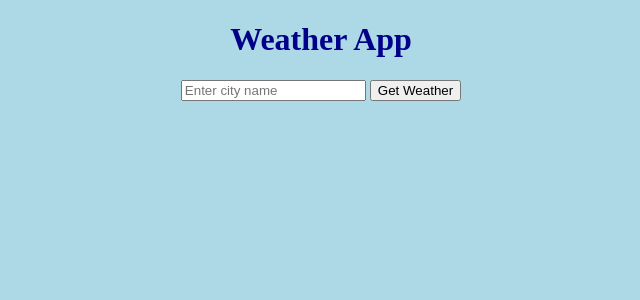
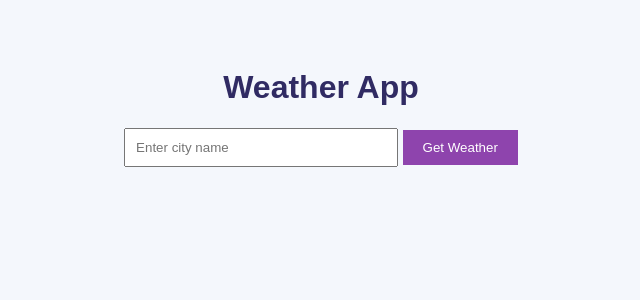
Before and after one commit to niharikadevarakonda/django-basic, a Django app: page /weather/ in a window 1280 px wide. Shown: the top 300 px of the page, without its empty margins (319-959 px from the left). Run offline with Django 5.2, Linux system fonts and the light colour scheme.

Commit message:
Update style.css

```diff
--- a/myproject/static/style.css
+++ b/myproject/static/style.css
@@ -1,14 +1,35 @@
 body {
-    background-color: lightblue;
+    background-color: #f4f7fc;
+    font-family: Arial, sans-serif;
     text-align: center;
+    padding: 40px;
 }
 
 h1 {
-    color: darkblue;
+    color: #302b63;
 }
 
-a {
-    margin: 10px;
-    text-decoration: none;
-    color: blue;
+form {
+    margin: 20px;
 }
+
+input {
+    padding: 10px;
+    width: 250px;
+}
+
+button {
+    padding: 10px 20px;
+    background-color: #8e44ad;
+    color: white;
+    border: none;
+    cursor: pointer;
+}
+
+.weather-box {
+    background-color: white;
+    width: 350px;
+    margin: 30px auto;
+    padding: 20px;
+    border-radius: 10px;
+}
```
